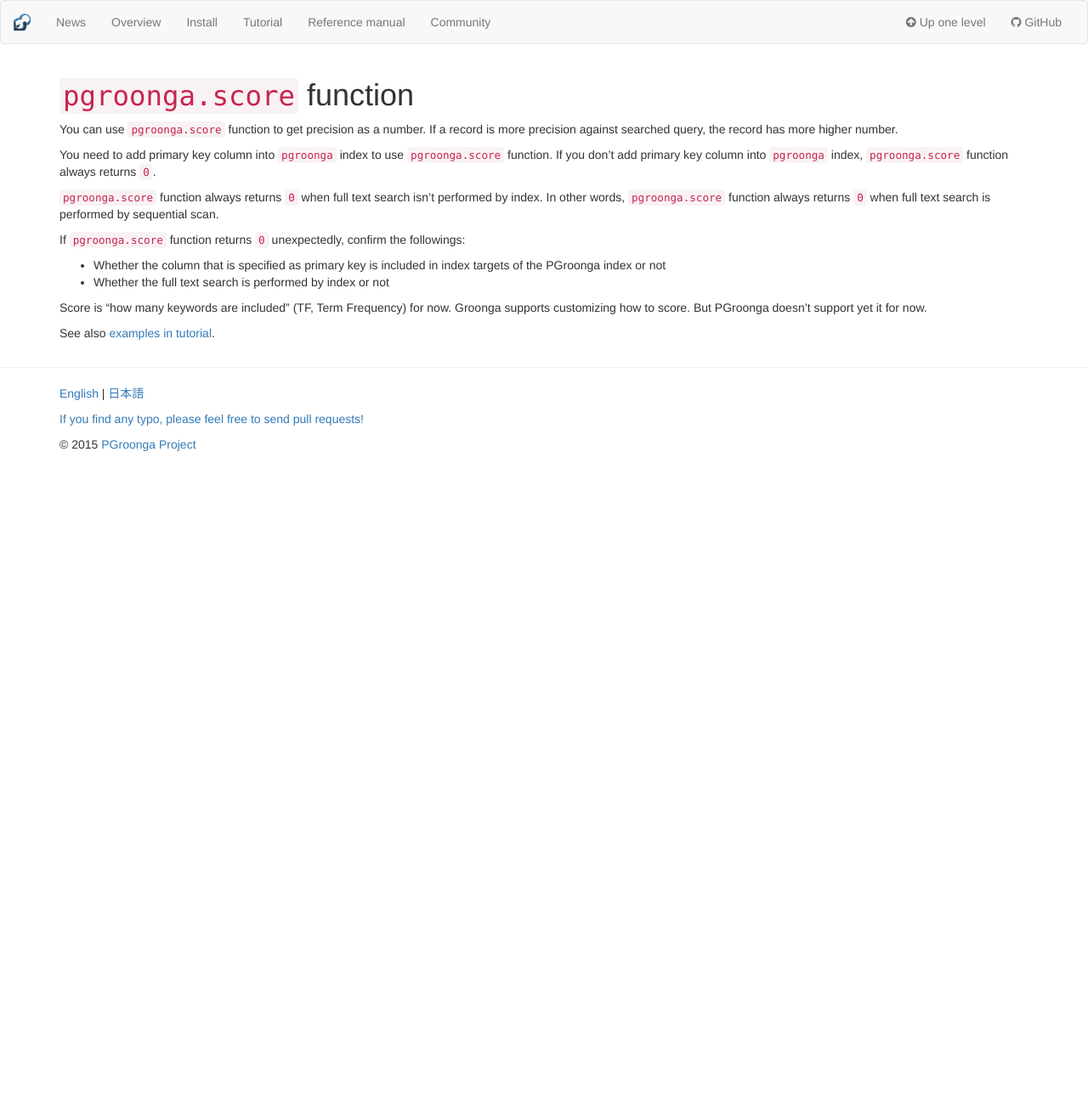
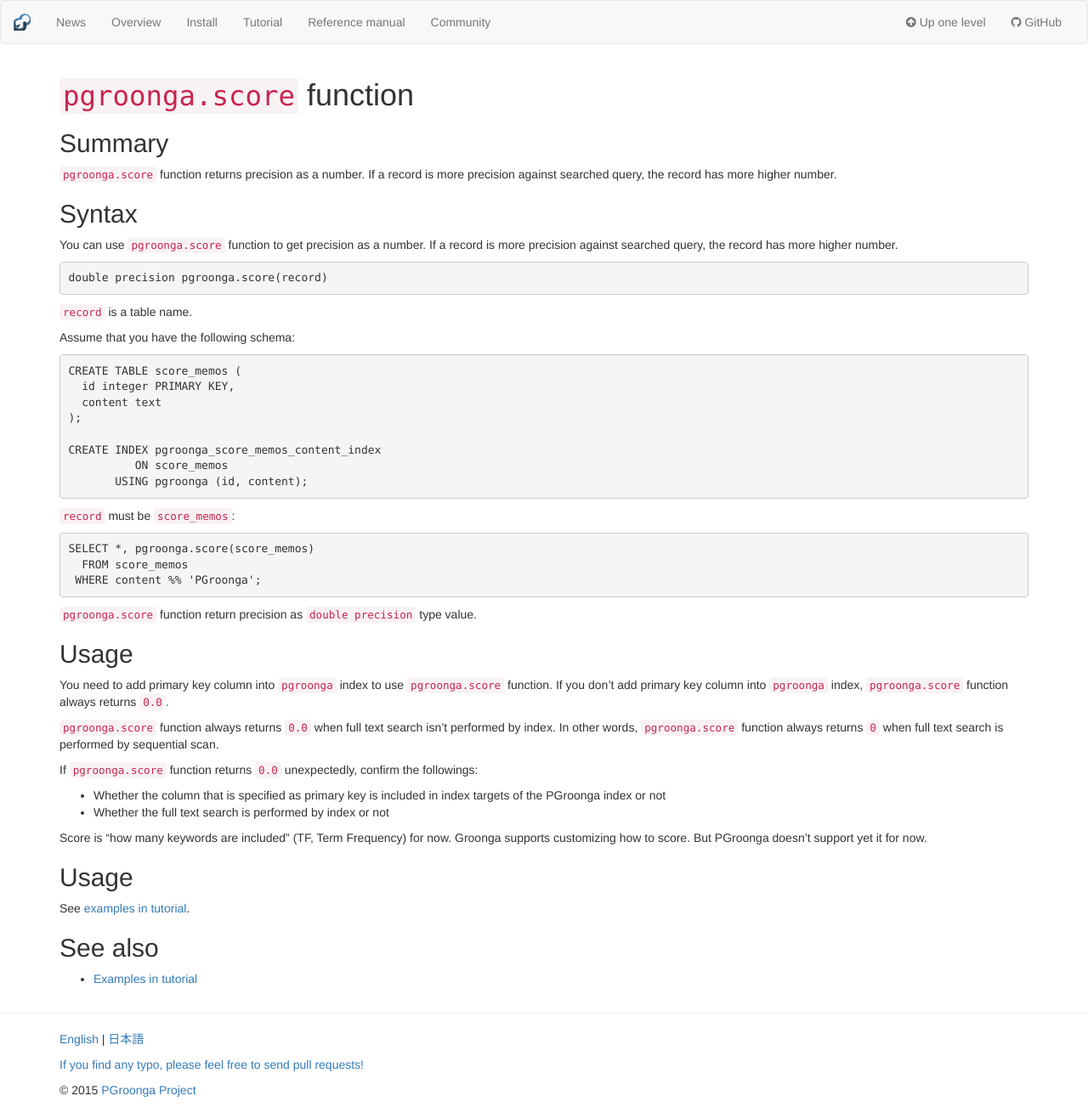
Before and after one commit to pgroonga/pgroonga.github.io, a Jekyll site: the page built from reference/functions/pgroonga-score.md, in a window 1280 px wide. Shown: the whole page at 85% size. Built offline with Jekyll 4.4.1, drawn with Linux system fonts in a browser that asks for light colours; nearby versions of some CDN libraries; library files that are not in the unit come from our copies; before the commit the page ends 900 px from its top, so only the background shows below that.

Commit message:
Use format

````diff
--- a/reference/functions/pgroonga-score.md
+++ b/reference/functions/pgroonga-score.md
@@ -5,17 +5,60 @@
 
 # `pgroonga.score` function
 
+## Summary
+
+`pgroonga.score` function returns precision as a number. If a record is more precision against searched query, the record has more higher number.
+
+## Syntax
+
 You can use `pgroonga.score` function to get precision as a number. If a record is more precision against searched query, the record has more higher number.
 
-You need to add primary key column into `pgroonga` index to use `pgroonga.score` function. If you don't add primary key column into `pgroonga` index, `pgroonga.score` function always returns `0`.
+```text
+double precision pgroonga.score(record)
+```
 
-`pgroonga.score` function always returns `0` when full text search isn't performed by index. In other words, `pgroonga.score` function always returns `0` when full text search is performed by sequential scan.
+`record` is a table name.
 
-If `pgroonga.score` function returns `0` unexpectedly, confirm the followings:
+Assume that you have the following schema:
+
+```sql
+CREATE TABLE score_memos (
+  id integer PRIMARY KEY,
+  content text
+);
+
+CREATE INDEX pgroonga_score_memos_content_index
+          ON score_memos
+       USING pgroonga (id, content);
+```
+
+`record` must be `score_memos`:
+
+```sql
+SELECT *, pgroonga.score(score_memos)
+  FROM score_memos
+ WHERE content %% 'PGroonga';
+```
+
+`pgroonga.score` function return precision as `double precision` type value.
+
+## Usage
+
+You need to add primary key column into `pgroonga` index to use `pgroonga.score` function. If you don't add primary key column into `pgroonga` index, `pgroonga.score` function always returns `0.0`.
+
+`pgroonga.score` function always returns `0.0` when full text search isn't performed by index. In other words, `pgroonga.score` function always returns `0` when full text search is performed by sequential scan.
+
+If `pgroonga.score` function returns `0.0` unexpectedly, confirm the followings:
 
   * Whether the column that is specified as primary key is included in index targets of the PGroonga index or not
   * Whether the full text search is performed by index or not
 
 Score is "how many keywords are included" (TF, Term Frequency) for now. Groonga supports customizing how to score. But PGroonga doesn't support yet it for now.
 
-See also [examples in tutorial](../../tutorial/#score).
+## Usage
+
+See [examples in tutorial](../../tutorial/#score).
+
+## See also
+
+  * [Examples in tutorial](../../tutorial/#score)
````
Also changed, not shown: reference/functions/pgroonga-snippet-html.md (+15 -3 lines).
